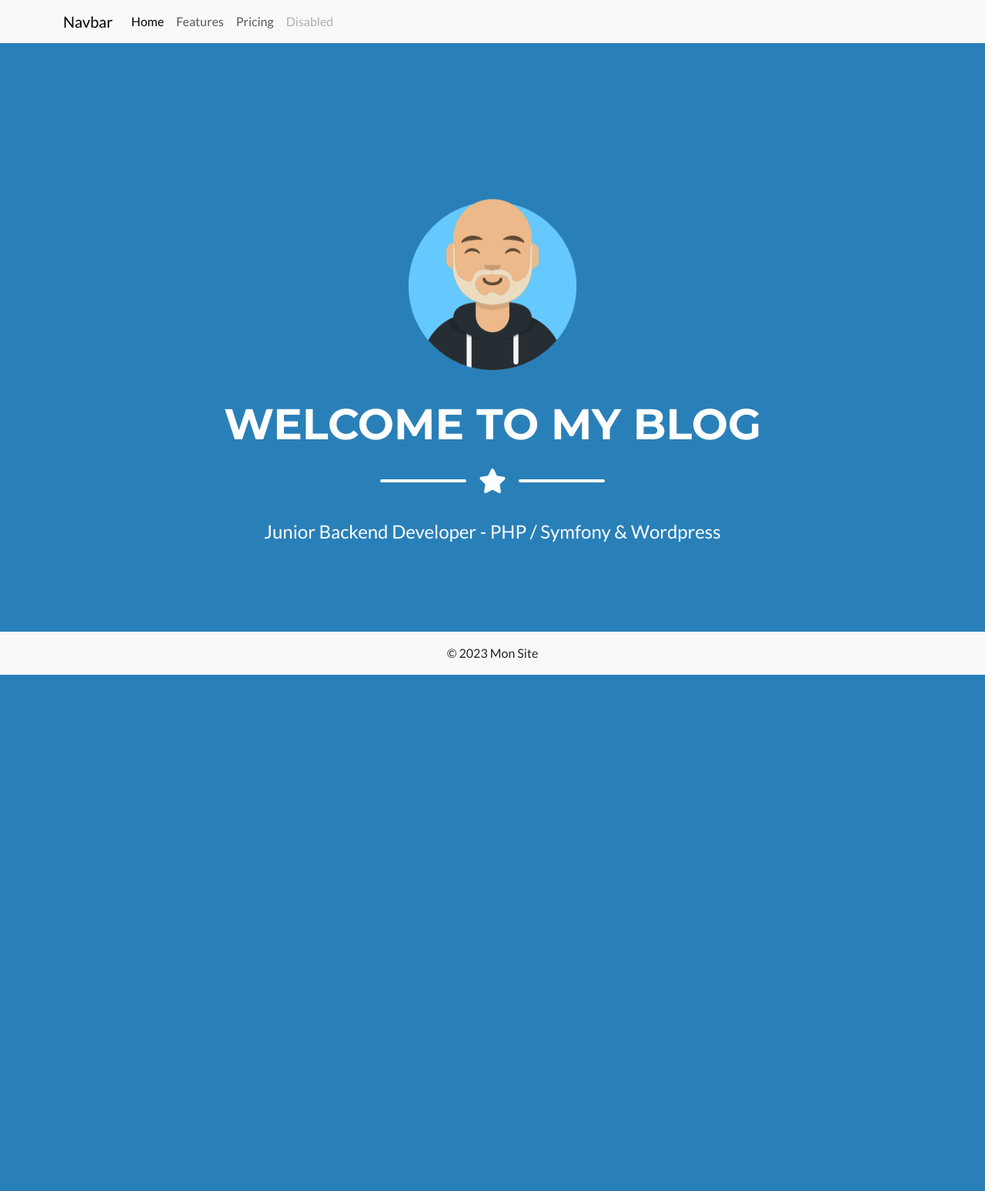
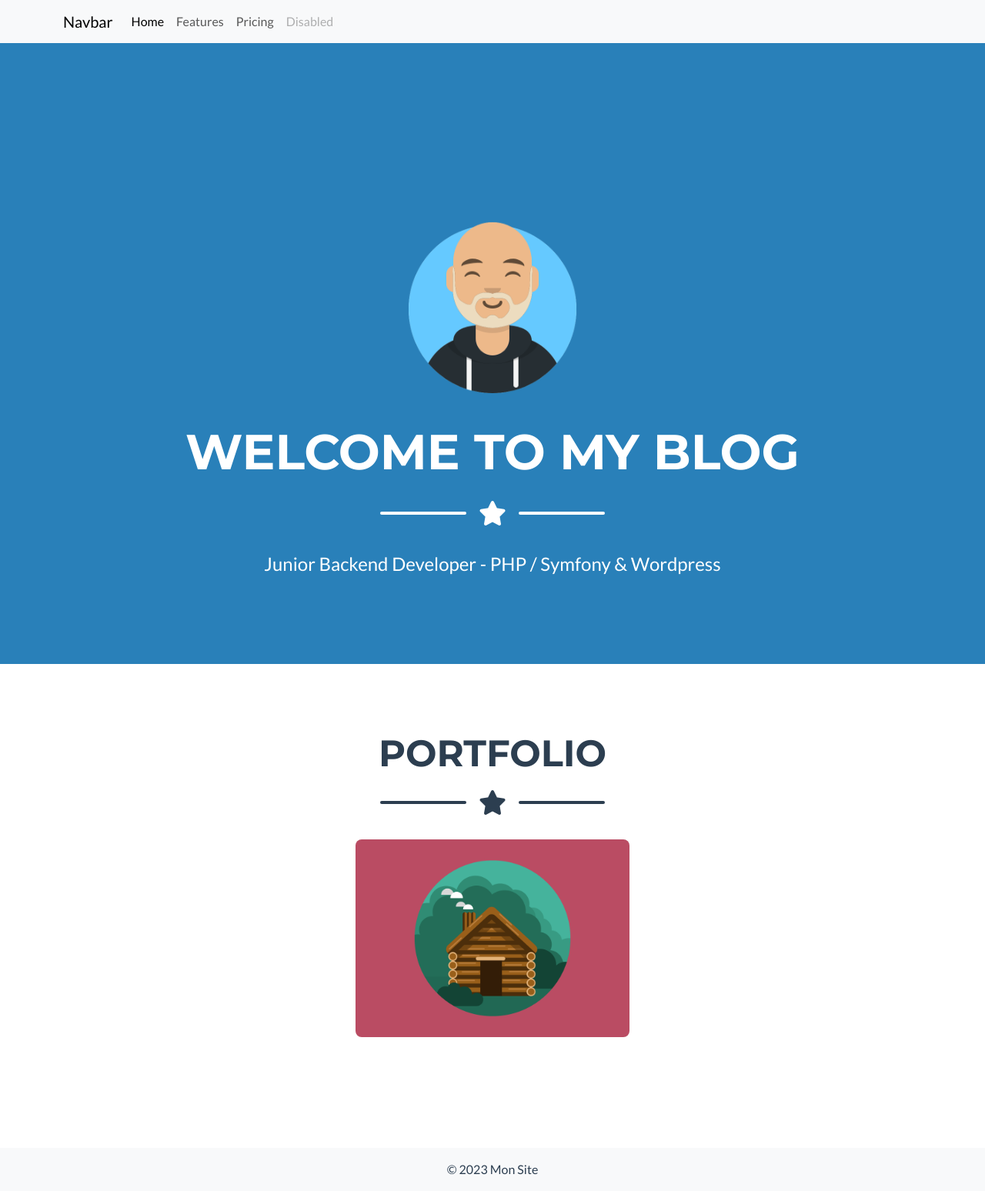
Before and after one commit to aerial978/WebDevPro, a PHP site: page / in a window 1280 px wide. Shown: the whole page at 77% size. Before the commit the page ends 877 px from the top, so only its background shows below. Run offline with PHP 8.4, Linux system fonts and the light colour scheme; classes that the project's autoload settings leave out are loaded by file name.

Commit message:
Completed design portfolio section - homepage

```diff
--- a/assets/scss/_variables.scss
+++ b/assets/scss/_variables.scss
@@ -1,9 +1,15 @@
 $white-color: #FFFF;
 $green-color: #1aBC9C;
 $blue-color: #2980B9;
-$grey-color: #34495E;
+$grey-color: #2c3e50;
 $purple-color: #805D93;
 
 $montserrat-font: 'Montserrat', sans-serif;
 $lato-font: 'Lato', sans-serif;
 $libre-font: 'Libre Baskerville', sans-serif;
+
+body {
+    background-color: $white-color;
+    font-family: $lato-font;
+    color: $grey-color;
+}
--- a/assets/scss/base/_typography.scss
+++ b/assets/scss/base/_typography.scss
@@ -1,5 +1,27 @@
 h1 {
-    font-size: 3.5rem;
+    font-size: 4rem;
+    font-weight: 700;
+    line-height: 3.5rem;
+}
+
+h2 {
+    font-size: 3rem;
+    font-weight: 700;
+    line-height: 2.5rem;
+}
+
+h1, h2 {
     text-transform: uppercase;
-    font-weight: 700;
 }
+
+@media (max-width: 992px) {
+    h1 {
+        font-size: 2.75rem;
+        line-height: 2.75rem;
+    }
+
+    h2 {
+        font-size: 2.25rem;
+        line-height: 2rem;
+    }
+}
--- /dev/null
+++ b/assets/scss/base/_utilities.scss
@@ -0,0 +1,33 @@
+.separator-block {
+    display: flex;
+    justify-content: center;
+    align-items: center;
+    margin: 1.25rem 0 1.5rem;
+
+    .separator-block__line {
+        width: 100%;
+        max-width: 7rem;
+        height: 0.25rem;
+        border-radius: 1rem;
+    }
+
+    .separator-block__line:first-child {
+        margin-right: 1rem;
+    }
+
+    .separator-block__line:last-child {
+        margin-left: 1rem;
+    }
+
+    .separator-block__icon {
+        font-size: 2rem;
+    }
+}
+
+.page-section {
+    padding: 6rem 0;
+}
+
+.separator-block__line--dark {
+    background-color: $grey-color;
+}
--- a/assets/scss/main.scss
+++ b/assets/scss/main.scss
@@ -2,4 +2,8 @@
 
 @import 'base/typography';
 
-@import 'pages/home';
+@import 'base/utilities';
+
+@import 'sections/hero';
+
+@import 'sections/portfolio';
--- a/assets/scss/pages/home.scss
+++ /dev/null
@@ -1,52 +0,0 @@
-body {
-    background-color: $white-color;
-    font-family: $lato-font;
-}
-
-.masthead {
-    padding-top: calc(6rem + 74px);
-    padding-bottom: 6rem;
-    background-color: $blue-color;
-    color: $white-color;
-
-    .masthead__avatar {
-        width: 15rem;
-        margin-bottom: 3rem;
-    }
-
-    .masthead__heading {
-        font-family: $montserrat-font;
-        line-height: 2.75rem;
-    }
-
-    .masthead__subheading {
-        font-size: 1.50rem;
-    }
-}
-
-.separator-block {
-    display: flex;
-    justify-content: center;
-    align-items: center;
-    margin: 1.25rem 0 1.5rem;
-
-    .separator-block__line {
-        background-color: $white-color;
-        width: 100%;
-        max-width: 7rem;
-        height: 0.25rem;
-        border-radius: 1rem;
-    }
-
-    .separator-block__line:first-child {
-        margin-right: 1rem;
-    }
-
-    .separator-block__line:last-child {
-        margin-left: 1rem;
-    }
-
-    .separator-block__icon {
-        font-size: 2rem;
-    }
-}
--- /dev/null
+++ b/assets/scss/sections/_hero.scss
@@ -0,0 +1,33 @@
+.masthead {
+    padding-top: calc(6rem + 104px);
+    padding-bottom: 6rem;
+    background-color: $blue-color;
+    color: $white-color;
+
+    .masthead__avatar {
+        width: 15rem;
+        margin-bottom: 3rem;
+    }
+
+    .masthead__heading {
+        font-family: $montserrat-font;
+    }
+
+    .masthead__subheading {
+        font-size: 1.5rem;
+    }
+}
+
+.separator-block__line--light {
+    background-color: $white-color;
+}
+
+@media (max-width: 992px) {
+    .masthead {
+        padding-top: calc(6rem + 74px);
+
+        .masthead__subheading {
+            font-size: 1.25rem;
+        }
+    }
+}
--- /dev/null
+++ b/assets/scss/sections/_portfolio.scss
@@ -0,0 +1,29 @@
+.page-section__heading {
+    font-family: $montserrat-font;
+}
+
+.portfolio .portfolio-item {
+    cursor: pointer;
+    position: relative;
+    display: block;
+    max-width: 25rem;
+    border-radius: 0.5rem;
+    overflow: hidden;
+
+    .portfolio-item-caption {
+        position: absolute;
+        top: 0;
+        left: 0;
+        transition: all 0.2s ease-in-out;
+        opacity: 0;
+        background-color: $green-color;
+    }
+
+    .portfolio-item-caption:hover {
+        opacity: 1;
+    }
+
+    .portfolio-item-caption-content {
+        font-size: 1.5rem;
+    }
+}
--- a/public/css/main.css
+++ b/public/css/main.css
@@ -1,25 +1,28 @@
-h1 {
-  font-size: 3.5rem;
-  text-transform: uppercase;
-  font-weight: 700; }
-
 body {
   background-color: #FFFF;
-  font-family: "Lato", sans-serif; }
+  font-family: "Lato", sans-serif;
+  color: #2c3e50; }
 
-.masthead {
-  padding-top: calc(6rem + 74px);
-  padding-bottom: 6rem;
-  background-color: #2980B9;
-  color: #FFFF; }
-  .masthead .masthead__avatar {
-    width: 15rem;
-    margin-bottom: 3rem; }
-  .masthead .masthead__heading {
-    font-family: "Montserrat", sans-serif;
+h1 {
+  font-size: 4rem;
+  font-weight: 700;
+  line-height: 3.5rem; }
+
+h2 {
+  font-size: 3rem;
+  font-weight: 700;
+  line-height: 2.5rem; }
+
+h1, h2 {
+  text-transform: uppercase; }
+
+@media (max-width: 992px) {
+  h1 {
+    font-size: 2.75rem;
     line-height: 2.75rem; }
-  .masthead .masthead__subheading {
-    font-size: 1.50rem; }
+  h2 {
+    font-size: 2.25rem;
+    line-height: 2rem; } }
 
 .separator-block {
   display: flex;
@@ -27,7 +30,6 @@ body {
   align-items: center;
   margin: 1.25rem 0 1.5rem; }
   .separator-block .separator-block__line {
-    background-color: #FFFF;
     width: 100%;
     max-width: 7rem;
     height: 0.25rem;
@@ -38,3 +40,53 @@ body {
     margin-left: 1rem; }
   .separator-block .separator-block__icon {
     font-size: 2rem; }
+
+.page-section {
+  padding: 6rem 0; }
+
+.separator-block__line--dark {
+  background-color: #2c3e50; }
+
+.masthead {
+  padding-top: calc(6rem + 104px);
+  padding-bottom: 6rem;
+  background-color: #2980B9;
+  color: #FFFF; }
+  .masthead .masthead__avatar {
+    width: 15rem;
+    margin-bottom: 3rem; }
+  .masthead .masthead__heading {
+    font-family: "Montserrat", sans-serif; }
+  .masthead .masthead__subheading {
+    font-size: 1.5rem; }
+
+.separator-block__line--light {
+  background-color: #FFFF; }
+
+@media (max-width: 992px) {
+  .masthead {
+    padding-top: calc(6rem + 74px); }
+    .masthead .masthead__subheading {
+      font-size: 1.25rem; } }
+
+.page-section__heading {
+  font-family: "Montserrat", sans-serif; }
+
+.portfolio .portfolio-item {
+  cursor: pointer;
+  position: relative;
+  display: block;
+  max-width: 25rem;
+  border-radius: 0.5rem;
+  overflow: hidden; }
+  .portfolio .portfolio-item .portfolio-item-caption {
+    position: absolute;
+    top: 0;
+    left: 0;
+    transition: all 0.2s ease-in-out;
+    opacity: 0;
+    background-color: #1aBC9C; }
+  .portfolio .portfolio-item .portfolio-item-caption:hover {
+    opacity: 1; }
+  .portfolio .portfolio-item .portfolio-item-caption-content {
+    font-size: 1.5rem; }
--- a/src/view/front/home.html.twig
+++ b/src/view/front/home.html.twig
@@ -10,13 +10,63 @@
             <img class="masthead__avatar" src="public/img/avatar.png" alt="avatar">
             <h1 class="masthead__heading">Welcome to My Blog</h1>
             <div class="separator-block w-100">
-                <div class="separator-block__line"></div>
+                <div class="separator-block__line separator-block__line--light"></div>
                 <div class="separator-block__icon"><i class="fas fa-star"></i></div>
-                <div class="separator-block__line"></div>
+                <div class="separator-block__line separator-block__line--light"></div>
             </div>
             <p class="masthead__subheading">Junior Backend Developer - PHP / Symfony & Wordpress</p>
         </div>
     </header>
-    <div class="separator-block__line"></div>
+    <section class="page-section portfolio">
+        <div class="container">
+            <h2 class="page-section__heading text-center">Portfolio</h2>
+            <div class="separator-block separator-light w-100">
+                <div class="separator-block__line separator-block__line--dark"></div>
+                <div class="separator-block__icon"><i class="fas fa-star"></i></div>
+                <div class="separator-block__line separator-block__line--dark"></div>
+            </div>
+            <div class="row justify-content-center">
+                <div class="col-md-6 col-lg-4 mb-5">
+                    <div class="portfolio-item mx-auto" data-bs-toggle="modal" data-bs-target="#portfolioModal1">
+                        <div class="portfolio-item-caption d-flex align-items-center justify-content-center h-100 w-100">
+                            <div class="portfolio-item-caption-content text-center text-white"><i class="fas fa-plus fa-3x"></i></div>
+                        </div>
+                        <img class="img-fluid" src="public/img/cabin.png" alt="..." />
+                    </div>
+                </div>
+            </div>
+        </div>
+    </section>
+    <div class="portfolio-modal modal fade" id="portfolioModal1" tabindex="-1" aria-labelledby="portfolioModal1" aria-hidden="true">
+            <div class="modal-dialog modal-xl">
+                <div class="modal-content">
+                    <div class="modal-header border-0"><button class="btn-close" type="button" data-bs-dismiss="modal" aria-label="Close"></button></div>
+                    <div class="modal-body text-center pb-5">
+                        <div class="container">
+                            <div class="row justify-content-center">
+                                <div class="col-lg-8">
+                                    <!-- Portfolio Modal - Title-->
+                                    <h2 class="portfolio-modal-title text-secondary text-uppercase mb-0">Log Cabin</h2>
+                                    <!-- Icon Divider-->
+                                    <div class="divider-custom">
+                                        <div class="divider-custom-line"></div>
+                                        <div class="divider-custom-icon"><i class="fas fa-star"></i></div>
+                                        <div class="divider-custom-line"></div>
+                                    </div>
+                                    <!-- Portfolio Modal - Image-->
+                                    <img class="img-fluid rounded mb-5" src="assets/img/portfolio/cabin.png" alt="..." />
+                                    <!-- Portfolio Modal - Text-->
+                                    <p class="mb-4">Lorem ipsum dolor sit amet, consectetur adipisicing elit. Mollitia neque assumenda ipsam nihil, molestias magnam, recusandae quos quis inventore quisquam velit asperiores, vitae? Reprehenderit soluta, eos quod consequuntur itaque. Nam.</p>
+                                    <button class="btn btn-primary" data-bs-dismiss="modal">
+                                        <i class="fas fa-xmark fa-fw"></i>
+                                        Close Window
+                                    </button>
+                                </div>
+                            </div>
+                        </div>
+                    </div>
+                </div>
+            </div>
+        </div>
     </body>
 {% endblock %}
```
Also changed, not shown: public/img/cabin.png (added).
